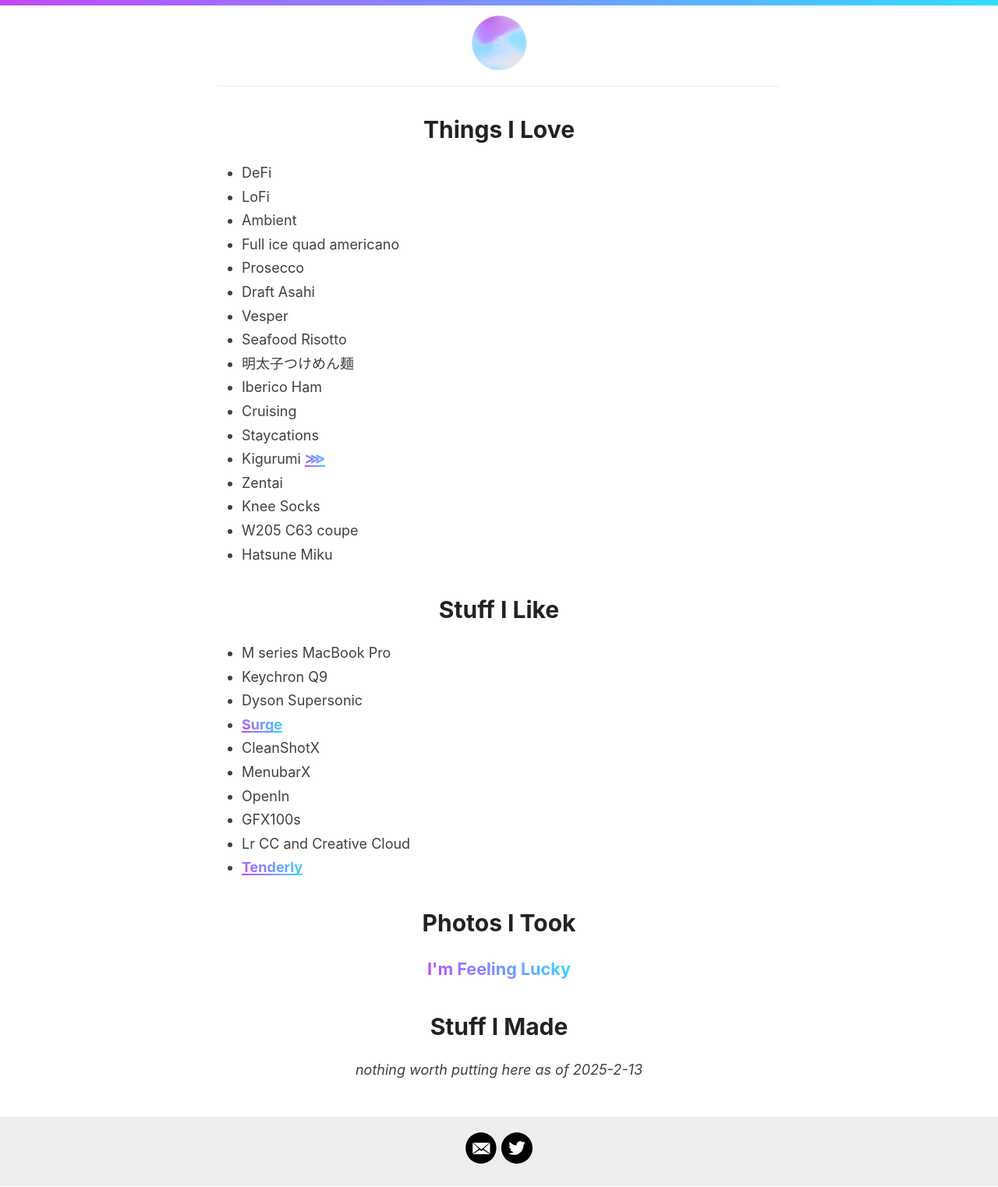
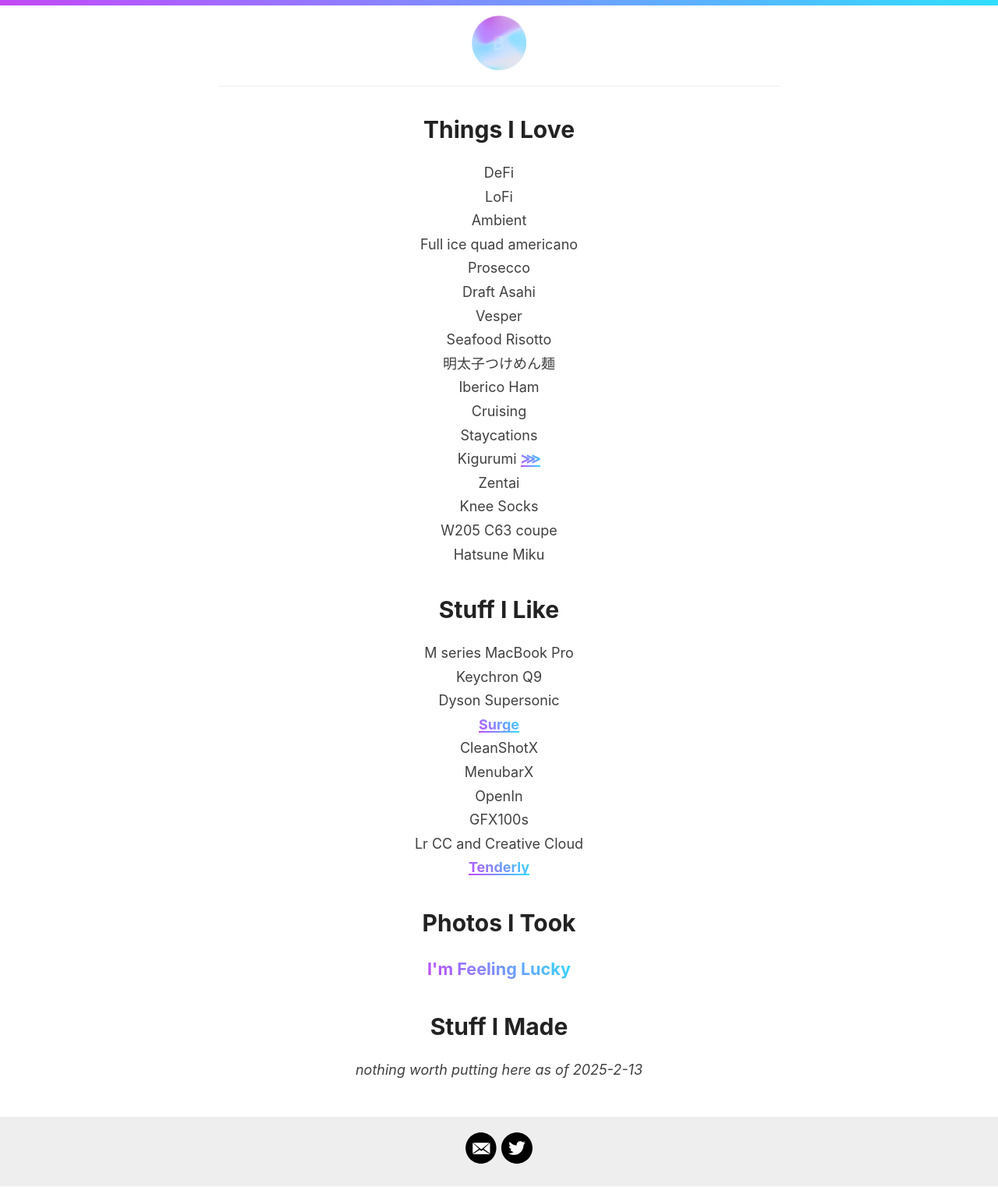
Before and after one commit to 98827ddb7e5a2c2e261912a23d9251d6/98827ddb7e5a2c2e261912a23d9251d6.github.io, a Jekyll site: the page built from index.md, in a window 1280 px wide. Shown: the whole page at 78% size. Built offline with Jekyll 4.4.1, drawn with Linux system fonts in a browser that asks for light colours.

Commit message:
- centreee again

```diff
--- a/_layouts/front.html
+++ b/_layouts/front.html
@@ -2,4 +2,12 @@
 layout: default
 ---
 
+<style>
+  #main > ul {
+    list-style-type: none;
+    text-align: center;
+    padding-left: 0;
+  }
+</style>
+
 {{ content }}
```
